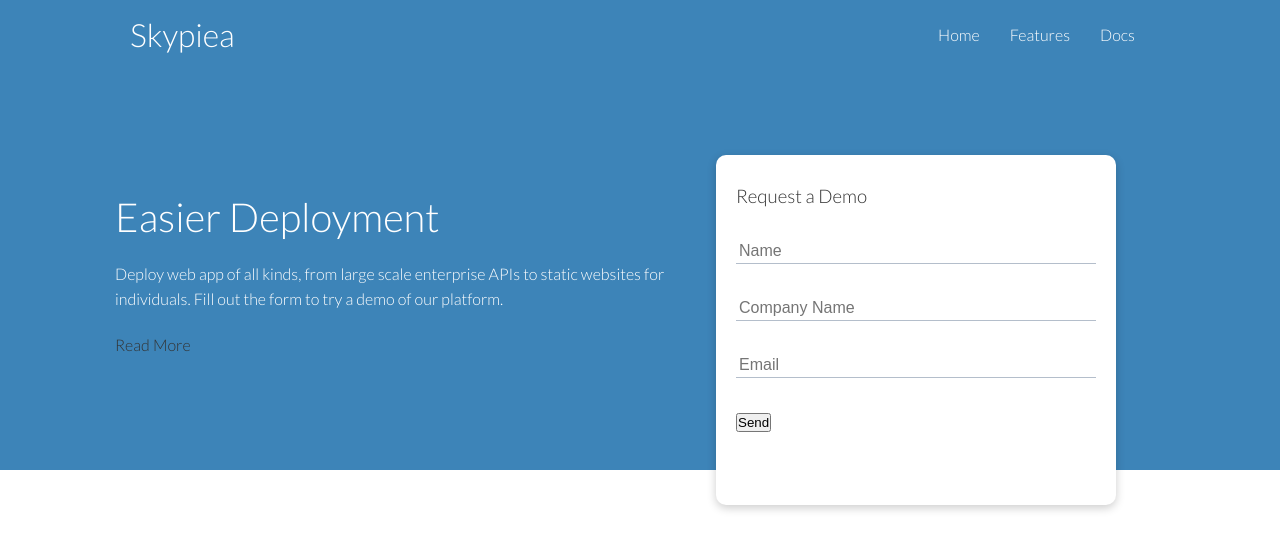
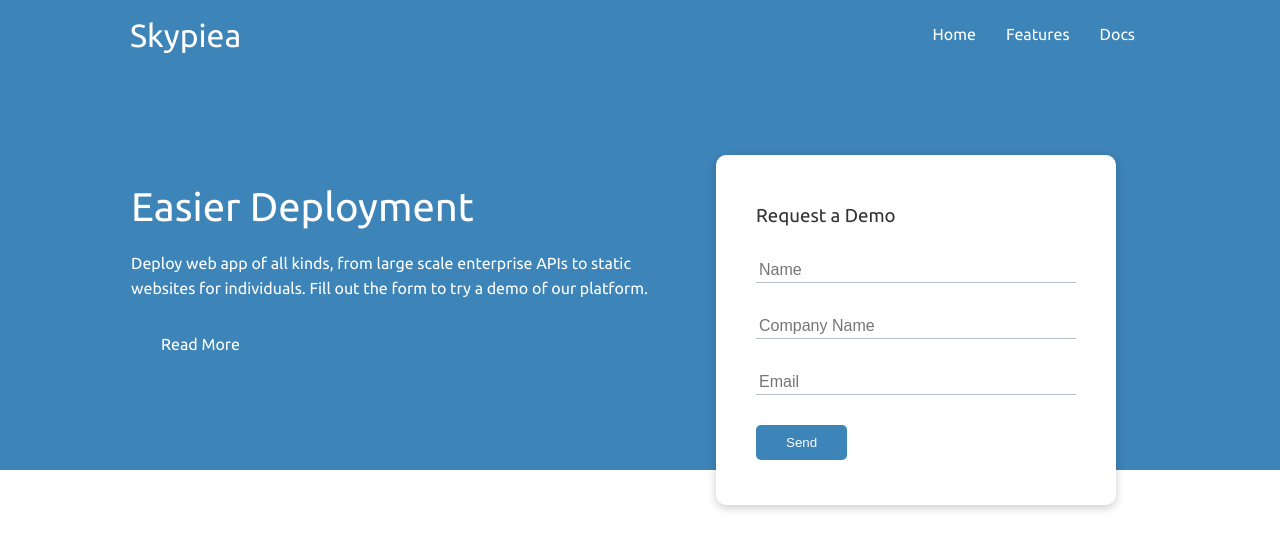
Before and after one commit to RobsonVinicius/skypiea-cloud-hosting, a plain HTML site: page index.html in a window 1280 px wide. Drawn offline with Linux system fonts and the light colour scheme.

Commit message:
btn form

```diff
--- a/index.html
+++ b/index.html
@@ -5,7 +5,8 @@
   <meta name="viewport" content="width=device-width, initial-scale=1.0">
   <meta http-equiv="X-UA-Compatible" content="ie=edge">
   <link rel="preconnect" href="https://fonts.gstatic.com">
-  <link href="https://fonts.googleapis.com/css2?family=Lato:wght@300&display=swap" rel="stylesheet">
+  <link href="https://fonts.googleapis.com/css2?family=Ubuntu&amp;display=swap" rel="stylesheet">
+  <!--<link href="https://fonts.googleapis.com/css2?family=Lato:wght@300&display=swap" rel="stylesheet"> -->
   <link rel="stylesheet" href="https://cdnjs.cloudflare.com/ajax/libs/font-awesome/5.15.3/css/all.min.css">
   <link rel="stylesheet" href="style.css">
   <title>Skypiea Cloud Hosting</title>
--- a/style.css
+++ b/style.css
@@ -1,5 +1,7 @@
 :root {
-  --primary-color: #3d84b8
+  --primary-color: #3d84b8;
+  --font-body: 'Ubuntu', sans-serif;
+  /* --font-body: 'Lato', sans-serif; */
 }
 
 * {
@@ -9,7 +11,7 @@
 }
 
 body {
-  font-family: 'Lato', sans-serif;
+  font-family: var(--font-body);
   color: #333;
   line-height: 1.6;
 }
@@ -84,6 +86,10 @@ img {
   gap: 30px
 }
 
+.showcase-text {
+  padding-left: 1rem;
+}
+
 .showcase-form {
   position: relative;
   top: 60px;
@@ -122,8 +128,18 @@ img {
   color: #333;
   border-radius: 10px;
   box-shadow: 0 3px 10px rgba(0, 0, 0, .2);
-  padding: 20px;
+  /* padding: 20px; */
   margin: 10px;
+}
+
+.btn {
+  display: inline-block;
+  padding: 10px 30px;
+  cursor: pointer;
+  background: var(--primary-color);
+  color: #fff;
+  border: none;
+  border-radius: 5px;
 }
 
 .flex {
```
